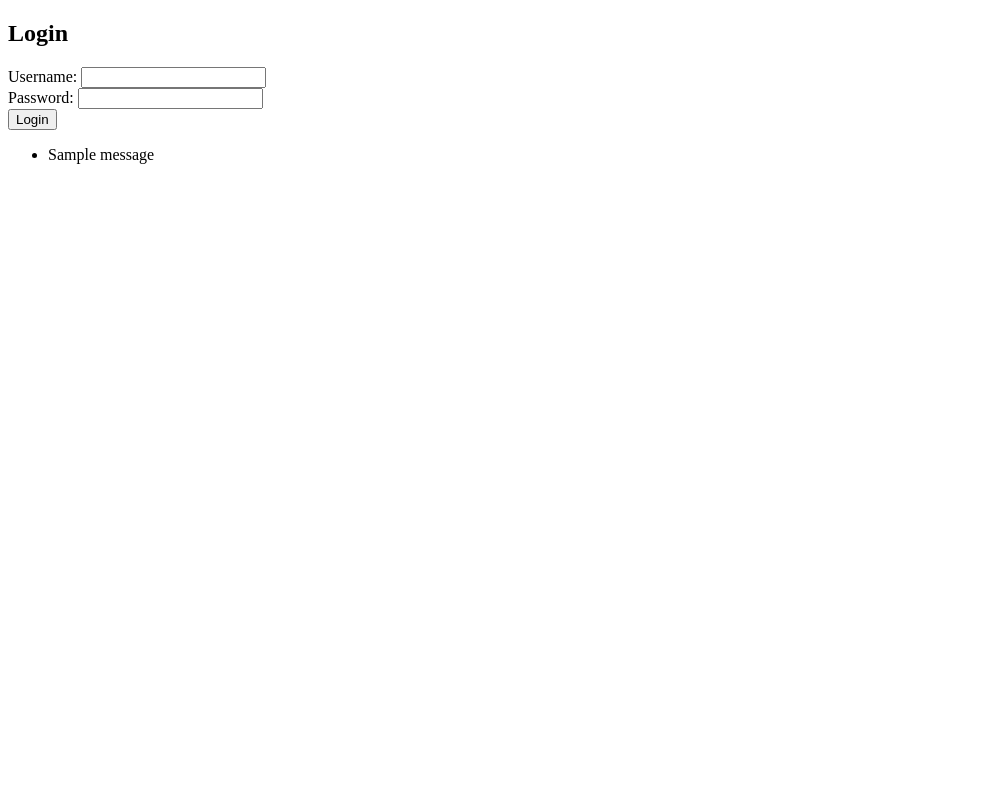
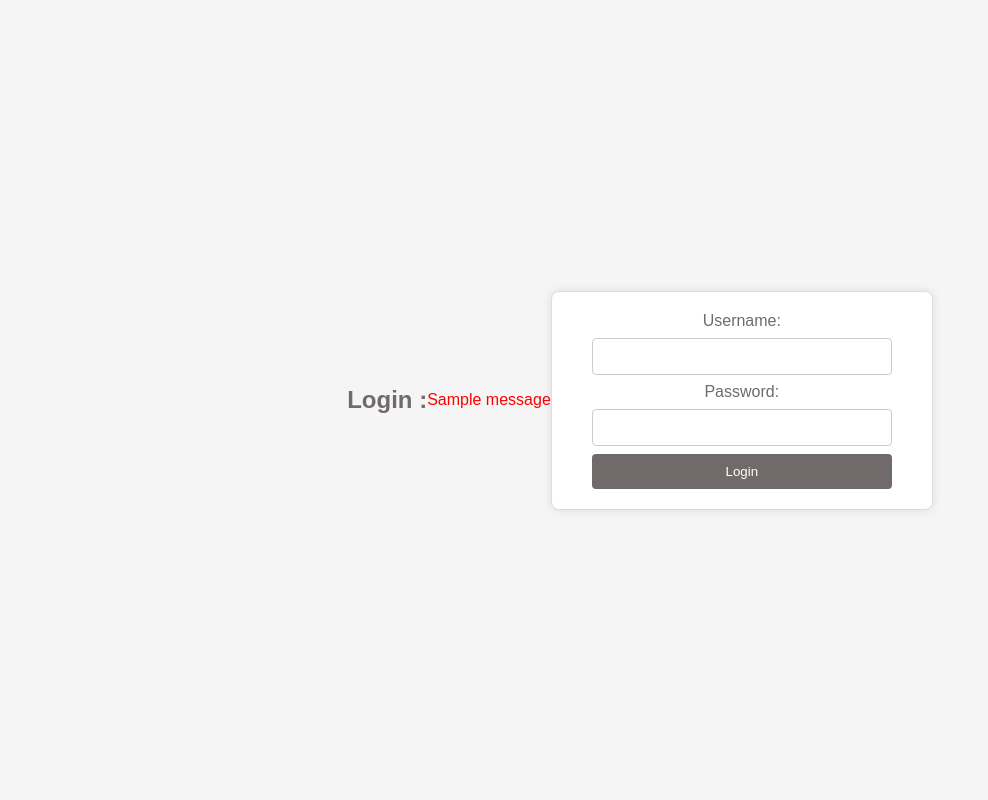
Before and after one commit to rupesh237/microfinance, a Django app: page / in a window 1280 px wide. Shown: the whole page, without its empty margins (0-988 px from the left). Run offline with Django 4.2, Linux system fonts and the light colour scheme; tables that the repository leaves empty hold one stand-in row (values such as "Sample post"); one stand-in notice (Sample message) is shown; parts of the project's set-up code (start-up, migrations or seed data) failed here and were passed over.

Commit message:
login_url, login_form style, footer-style

```diff
--- a/dashboard/templates/dashboard/login.html
+++ b/dashboard/templates/dashboard/login.html
@@ -1,10 +1,75 @@
 <!DOCTYPE html>
 <html>
 <head>
-    <title>Login</title>
+    <title>Login - TechinFin</title>
+    <style>
+        body {
+            font-family: Arial, sans-serif;
+            display: flex;
+            justify-content: center;
+            align-items: center;
+            height: 100vh;
+            margin: 0;
+            background-color: #f5f5f5;
+        }
+        form {
+            background-color: white;
+            padding: 20px 40px;
+            border: 1px solid #ddd;
+            border-radius: 8px;
+            box-shadow: 0px 0px 10px rgba(0, 0, 0, 0.1); /* Light shadow for form */
+            width: 300px;
+            text-align: center;
+        }
+
+        h2, label {
+            color: #716a6a;
+        }
+
+        input[type="text"], input[type="password"] {
+            width: 100%;
+            padding: 10px;
+            margin: 8px 0;
+            border: 1px solid #ccc;
+            border-radius: 4px;
+            box-sizing: border-box;
+        }
+
+        /* Style the submit button */
+        button {
+            background-color: #716a6a;
+            color: white;
+            padding: 10px 20px;
+            border: none;
+            border-radius: 4px;
+            cursor: pointer;
+            width: 100%;
+        }
+
+        button:hover {
+            background-color: #595353;
+        }
+
+        ul {
+            list-style: none;
+            padding: 0;
+            margin: 10px 0;
+        }
+
+        ul li {
+            color: red;
+        }
+    </style>
 </head>
 <body>
-    <h2>Login</h2>
+    <h2>Login :   </h2>
+    {% if messages %}
+        <ul>
+            {% for message in messages %}
+                <li>{{ message }}</li>
+            {% endfor %}
+        </ul>
+    {% endif %}
     <form method="post" action="{% url 'login' %}">
         {% csrf_token %}
         <label for="username">Username:</label>
@@ -13,12 +78,5 @@
         <input type="password" id="password" name="password"><br>
         <button type="submit">Login</button>
     </form>
-    {% if messages %}
-        <ul>
-            {% for message in messages %}
-                <li>{{ message }}</li>
-            {% endfor %}
-        </ul>
-    {% endif %}
 </body>
 </html>
--- a/microfinance/settings.py
+++ b/microfinance/settings.py
@@ -123,6 +123,7 @@ TIME_ZONE = 'UTC'
 USE_I18N = True
 
 USE_TZ = True
+LOGIN_URL = 'login'
 
 
 # Static files (CSS, JavaScript, Images)
--- a/static/css/header-footer.css
+++ b/static/css/header-footer.css
@@ -103,7 +103,7 @@ p {
     color: white;
     text-align: center;
     padding: 20px 0;
-    position: relative;
+    position: fixed;
     bottom: 0;
     width: 100%;
     font-size: 16px;
```
